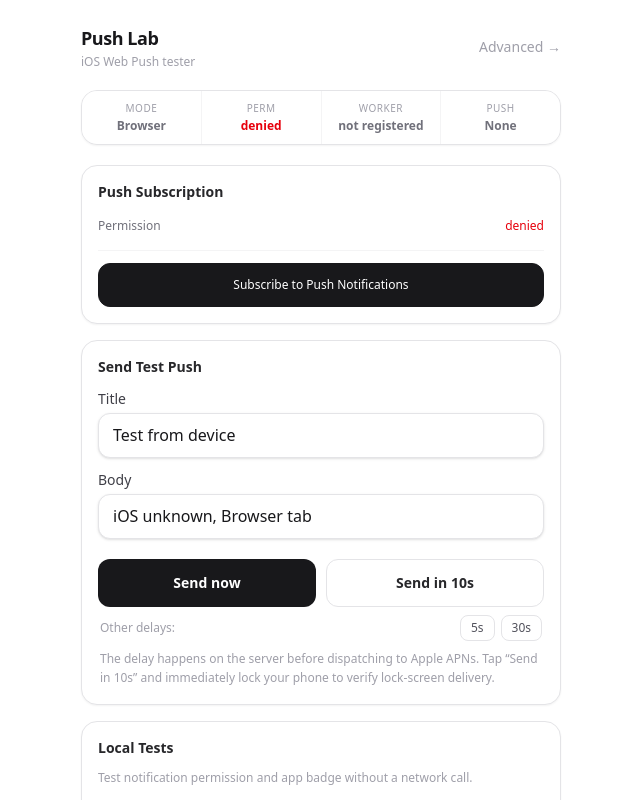
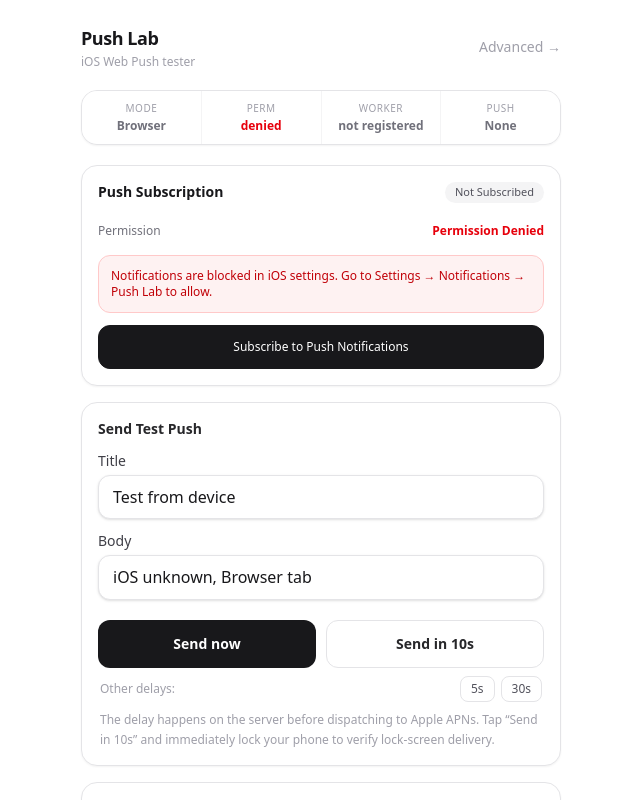
Before and after one commit to Marmik-Soni/ios-webpush, a Next.js app: page / in a window 1280 px wide. Shown: the top 800 px of the page, without its empty margins (319-959 px from the left). Built offline with nearby package versions, Linux system fonts and the light colour scheme.

Commit message:
feat(ui): add Apple SVG logo, clear permission display, larger unsubscribe button, and soft animations

```diff
--- a/app/globals.css
+++ b/app/globals.css
@@ -18,3 +18,28 @@
   background: var(--background);
   color: var(--foreground);
 }
+
+@keyframes softFadeIn {
+  from {
+    opacity: 0;
+    transform: translateY(3px);
+  }
+  to {
+    opacity: 1;
+    transform: translateY(0);
+  }
+}
+
+.animate-soft-in {
+  animation: softFadeIn 0.22s cubic-bezier(0.16, 1, 0.3, 1) forwards;
+}
+
+/* Apple iOS-like smooth touch and transitions */
+button,
+input,
+select,
+textarea {
+  transition-property: color, background-color, border-color, box-shadow, transform, opacity;
+  transition-duration: 150ms;
+  transition-timing-function: cubic-bezier(0.16, 1, 0.3, 1);
+}
--- /dev/null
+++ b/components/AppleLogo.tsx
@@ -0,0 +1,7 @@
+export default function AppleLogo({ className = "h-4 w-4" }: { className?: string }) {
+  return (
+    <svg viewBox="0 0 170 170" fill="currentColor" className={className} aria-hidden="true">
+      <path d="M150.37 130.25c-2.45 5.66-5.35 10.87-8.71 15.66-4.58 6.53-8.33 11.05-11.22 13.56-4.48 4.12-9.28 6.23-14.42 6.35-3.69 0-8.14-1.05-13.32-3.18-5.19-2.12-9.97-3.17-14.34-3.17-4.58 0-9.49 1.05-14.75 3.17-5.26 2.13-9.5 3.24-12.74 3.35-4.35.13-9.16-1.9-14.42-6.08-3.7-3.04-7.58-7.73-11.65-14.07-5.99-9.35-10.74-20.08-14.26-32.19-3.52-12.11-5.28-23.77-5.28-34.99 0-14.88 3.73-27.27 11.2-37.18 7.46-9.91 16.92-14.99 28.38-15.25 4.58 0 9.77 1.25 15.58 3.76 5.8 2.51 9.77 3.86 11.9 4.04 1.76-.23 5.9-1.63 12.42-4.18 6.53-2.56 11.9-3.71 16.14-3.46 12.35.65 22.39 5.34 30.12 14.07-10.89 6.64-16.22 15.75-16 27.32.22 9.04 3.65 16.71 10.29 23.01 6.63 6.3 14.56 9.87 23.79 10.71-2.41 7.23-5.38 14.4-8.92 21.52zm-35.09-106.84c0-7.39 2.66-14.12 7.97-20.19 5.31-6.07 11.99-9.66 20.04-10.77.22 1.3.33 2.45.33 3.46 0 7.39-2.82 14.28-8.45 20.67-5.64 6.39-12.33 9.94-20.09 10.65-.22-1.3-.33-2.4-.33-3.3z" />
+    </svg>
+  );
+}
--- a/components/PushLab.tsx
+++ b/components/PushLab.tsx
@@ -31,6 +31,7 @@
 import ManualFields from "./ManualFields";
 import SubscriptionSection from "./SubscriptionSection";
 import SendPush from "./SendPush";
+import AppleLogo from "./AppleLogo";
 
 export interface LogLine {
   ts: number;
@@ -526,51 +527,126 @@
 
       {/* ── SIMPLE MODE ── */}
       {mode === "simple" && (
-        <div className="flex flex-col gap-4">
+        <div className="flex flex-col gap-4 animate-soft-in">
           {/* Subscribe card */}
           <Section>
-            <SectionHeader
-              title="Push Subscription"
-              badge={isSubscribed ? "Subscribed" : undefined}
-              badgeOk={isSubscribed}
-            />
+            <div className="flex items-center justify-between">
+              <h2 className="text-sm font-semibold text-zinc-900">Push Subscription</h2>
+              {isSubscribed ? (
+                <span className="inline-flex items-center gap-1.5 rounded-full bg-emerald-50 border border-emerald-200/80 px-2.5 py-0.5 text-[11px] font-semibold text-emerald-800">
+                  <span className="relative flex h-1.5 w-1.5">
+                    <span className="animate-ping absolute inline-flex h-full w-full rounded-full bg-emerald-400 opacity-75"></span>
+                    <span className="relative inline-flex rounded-full h-1.5 w-1.5 bg-emerald-500"></span>
+                  </span>
+                  Subscribed
+                </span>
+              ) : (
+                <span className="rounded-full bg-zinc-100 px-2.5 py-0.5 text-[11px] font-medium text-zinc-600">
+                  Not Subscribed
+                </span>
+              )}
+            </div>
+
+            {isSubscribed ? (
+              <div className="flex flex-col gap-3 pt-1">
+                {/* APNs & Permission Information Box */}
+                <div className="rounded-xl border border-zinc-200 bg-zinc-50/70 p-3.5 flex flex-col gap-2.5">
+                  <div className="flex items-center justify-between">
+                    <div className="flex items-center gap-2.5">
+                      <div className="flex h-7 w-7 items-center justify-center rounded-lg bg-zinc-900 text-white shadow-2xs">
+                        <AppleLogo className="h-4 w-4 fill-current" />
+                      </div>
+                      <div className="flex flex-col">
+                        <span className="text-xs font-semibold text-zinc-900">
+                          Apple Push Notification service
+                        </span>
+                        <span className="text-[11px] text-zinc-500">Registered via Apple APNs</span>
+                      </div>
+                    </div>
+                    <span className="text-[11px] font-semibold text-emerald-700 bg-emerald-50 border border-emerald-200 px-2 py-0.5 rounded-md">
+                      Active
+                    </span>
+                  </div>
+
+                  <div className="flex items-center justify-between text-xs pt-2 border-t border-zinc-200/60">
+                    <span className="text-zinc-500">Permission</span>
+                    <span
+                      className={`font-semibold flex items-center gap-1.5 ${
+                        permission === "granted"
+                          ? "text-emerald-700"
+                          : permission === "denied"
+                            ? "text-red-600"
+                            : "text-zinc-600"
+                      }`}
+                    >
+                      {permission === "granted" && (
+                        <span className="h-1.5 w-1.5 rounded-full bg-emerald-500" />
+                      )}
+                      {permission === "granted"
+                        ? "Permission Granted"
+                        : permission === "denied"
+                          ? "Permission Denied"
+                          : permission}
+                    </span>
+                  </div>
+                </div>
+
+                <p className="text-xs text-zinc-500 leading-relaxed px-0.5">
+                  Subscribed via Apple APNs. You can now send test pushes below.
+                </p>
+
+                {/* Big Unsubscribe Button */}
+                <button
+                  onClick={handleUnsubscribe}
+                  disabled={running !== null}
+                  className="flex min-h-[44px] w-full items-center justify-center gap-2 rounded-xl border border-red-200 bg-red-50/60 hover:bg-red-100/70 text-red-600 hover:text-red-700 text-xs font-semibold active:scale-[0.98] transition-all duration-150 disabled:opacity-40 select-none shadow-2xs"
+                >
+                  {running === "Unsubscribe" ? (
+                    <span className="flex items-center gap-2">
+                      <span className="h-3 w-3 animate-spin rounded-full border-2 border-red-500 border-t-transparent" />
+                      Unsubscribing…
+                    </span>
+                  ) : (
+                    "Unsubscribe"
+                  )}
+                </button>
+              </div>
+            ) : (
+              <div className="flex flex-col gap-3 pt-1">
                 <div className="flex items-center justify-between text-xs py-1">
                   <span className="text-zinc-500">Permission</span>
                   <span
                     className={
                       permission === "granted"
-                    ? "text-emerald-700 font-medium"
+                        ? "text-emerald-700 font-semibold"
                         : permission === "denied"
-                      ? "text-red-600 font-medium"
-                      : "text-zinc-600"
+                          ? "text-red-600 font-semibold"
+                          : "text-zinc-600 font-medium"
                     }
                   >
-                {permission}
+                    {permission === "granted"
+                      ? "Permission Granted"
+                      : permission === "denied"
+                        ? "Permission Denied"
+                        : permission}
                   </span>
                 </div>
-            <div className="border-t border-zinc-100 pt-3 flex flex-col gap-2">
-              {!isSubscribed ? (
+
+                {permission === "denied" && (
+                  <p className="rounded-xl border border-red-200 bg-red-50 p-3 text-xs text-red-700">
+                    Notifications are blocked in iOS settings. Go to Settings → Notifications → Push
+                    Lab to allow.
+                  </p>
+                )}
+
                 <Btn
                   label="Subscribe to Push Notifications"
                   running={running}
                   onClick={handleClassicSubscribe}
                   primary
                 />
-              ) : (
-                <div className="flex flex-col gap-2">
-                  <p className="text-xs text-zinc-500">
-                    🍏 Subscribed via Apple APNs. You can now send test pushes below.
-                  </p>
-                  <button
-                    onClick={handleUnsubscribe}
-                    disabled={running !== null}
-                    className="text-xs text-red-500 hover:text-red-700 font-medium text-left disabled:opacity-40 transition-colors"
-                  >
-                    Unsubscribe
-                  </button>
               </div>
             )}
-            </div>
           </Section>
 
           {/* Send push card */}
@@ -605,7 +681,7 @@
 
       {/* ── ADVANCED MODE ── */}
       {mode === "advanced" && (
-        <div className="flex flex-col gap-4">
+        <div className="flex flex-col gap-4 animate-soft-in">
           {/* Subscription */}
           <Section>
             <SectionHeader
@@ -836,10 +912,18 @@
       <h2 className="text-sm font-semibold text-zinc-800">{title}</h2>
       {badge && (
         <span
-          className={`rounded-full px-2.5 py-0.5 text-[11px] font-semibold ${
-            badgeOk ? "bg-emerald-100 text-emerald-800" : "bg-zinc-100 text-zinc-600"
+          className={`inline-flex items-center gap-1.5 rounded-full px-2.5 py-0.5 text-[11px] font-semibold ${
+            badgeOk
+              ? "bg-emerald-50 text-emerald-800 border border-emerald-200/80"
+              : "bg-zinc-100 text-zinc-600"
           }`}
         >
+          {badgeOk && (
+            <span className="relative flex h-1.5 w-1.5">
+              <span className="animate-ping absolute inline-flex h-full w-full rounded-full bg-emerald-400 opacity-75"></span>
+              <span className="relative inline-flex rounded-full h-1.5 w-1.5 bg-emerald-500"></span>
+            </span>
+          )}
           {badge}
         </span>
       )}
```
Also changed, not shown: components/SendPush.tsx (+10 -6 lines), components/SubscriptionSection.tsx (+10 -2 lines). Lines whose indentation alone changed are shown as unchanged.
